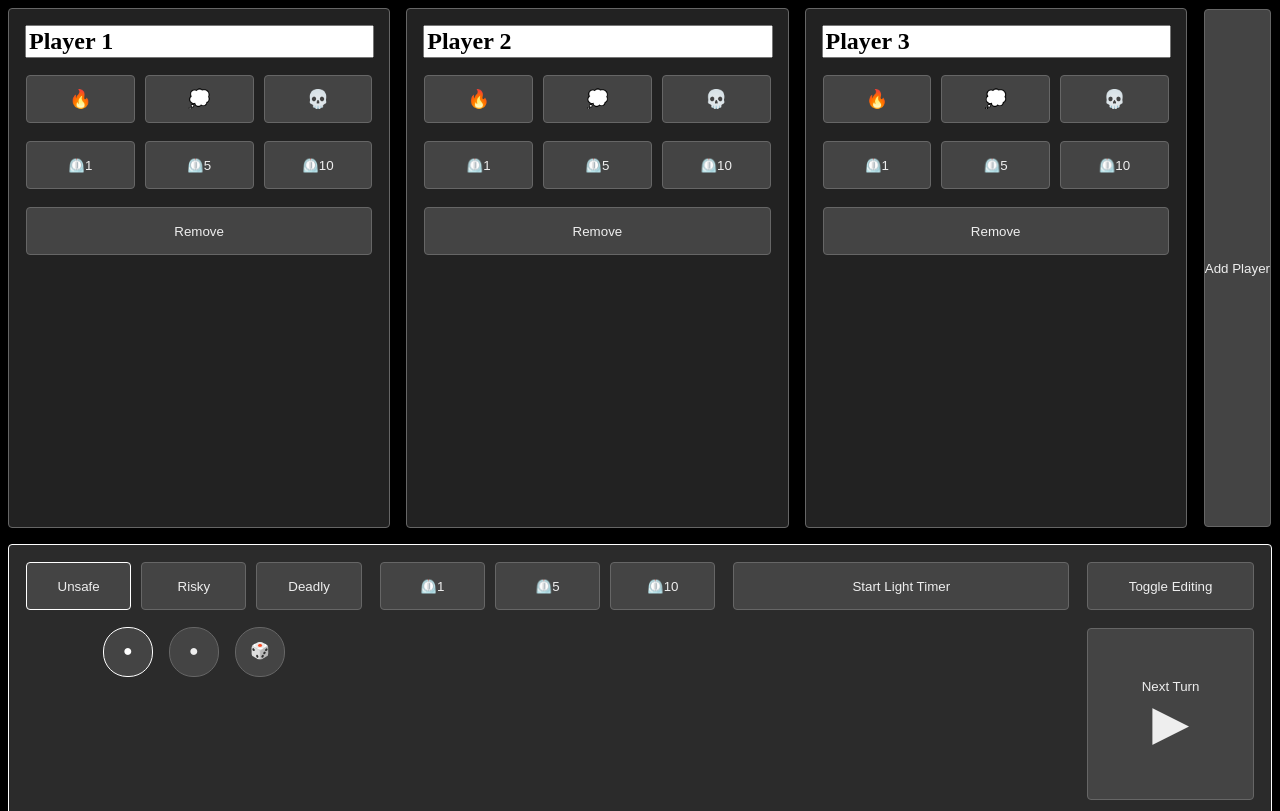
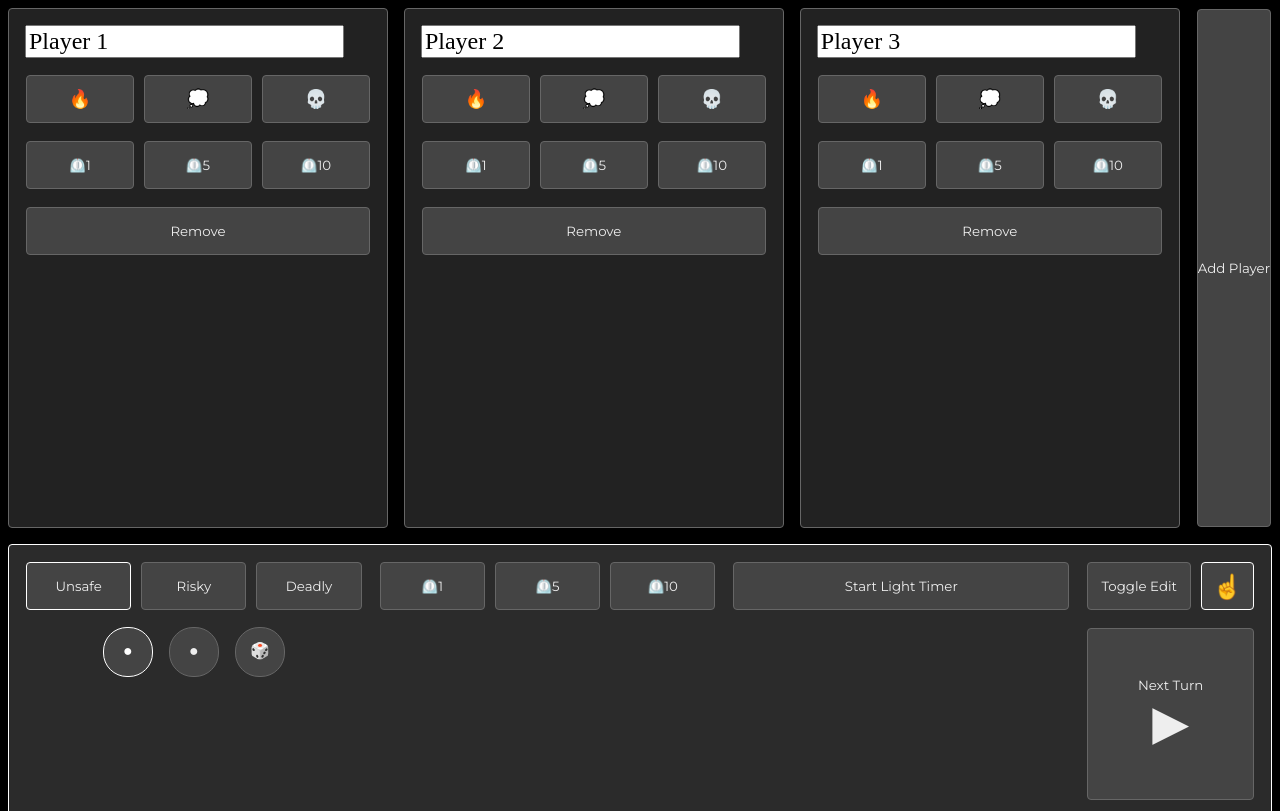
Before and after one commit to duelinmarkers/duelinmarkers.com, a Jekyll site: the page shadowboard/index.html, which Jekyll copies as it is, in a window 1280 px wide. Shown: the top 811 px of the page. Built offline with Jekyll 4.4.1, drawn with Linux system fonts in a browser that asks for light colours; grey boxes are pictures that could not be loaded.

Commit message:
Shadowboard with turn buttons, 3f77f5d4

```diff
--- a/shadowboard/app.css
+++ b/shadowboard/app.css
@@ -3,7 +3,7 @@
   margin: 0.5rem;
   background: #000;
   color: #ddd;
-  font-family: sans-serif;
+  font-family: "Montserrat", sans-serif;
 }
 
 #app {
@@ -16,8 +16,9 @@
 }
 
 button {
+  font-family: "Montserrat", sans-serif;
   min-height: 3rem;
-  min-width: 1rem;
+  min-width: 3rem;
   text-align: center;
   padding-left: 0;
   padding-right: 0;
@@ -93,9 +94,9 @@
 
 .player input {
   font-size: 1em;
-  font-weight: bold;
+  font-weight: normal;
   font-family: serif;
-  width: 98%;
+  width: 90%;
 }
 
 .player.current-turn {
@@ -105,9 +106,18 @@
 }
 
 .player .name {
-  font-size: 1.5rem;
-  font-weight: bold;
+  font-size: x-large;
+  font-weight: normal;
   font-family: serif;
+}
+
+.player .name button {
+  font-size: x-large;
+  float: right;
+}
+
+.player.current-turn .name button {
+  border-color: white;
 }
 
 .player .primary-toggles button {
@@ -264,6 +274,15 @@
   flex: 1;
 }
 
+#gm-bar .jump-turn {
+  flex: 0.5;
+  font-size: x-large;
+}
+
+#gm-bar.current-turn .jump-turn {
+  border-color: #fff;
+}
+
 #next-turn::after {
   display: block;
   content: "▶︎";
--- a/shadowboard/index.html
+++ b/shadowboard/index.html
@@ -9,6 +9,10 @@
 
   <link rel="stylesheet" href="app.css">
   <script type="module" src="app.min.mjs"></script>
+  <link rel="preconnect" href="https://fonts.googleapis.com">
+  <link rel="preconnect" href="https://fonts.gstatic.com" crossorigin>
+  <link href="https://fonts.googleapis.com/css2?family=Montserrat:ital,wght@0,100..900;1,100..900&display=swap"
+    rel="stylesheet">
 </head>
 
 <body>
```
Also changed, not shown: shadowboard/app.min.mjs.
